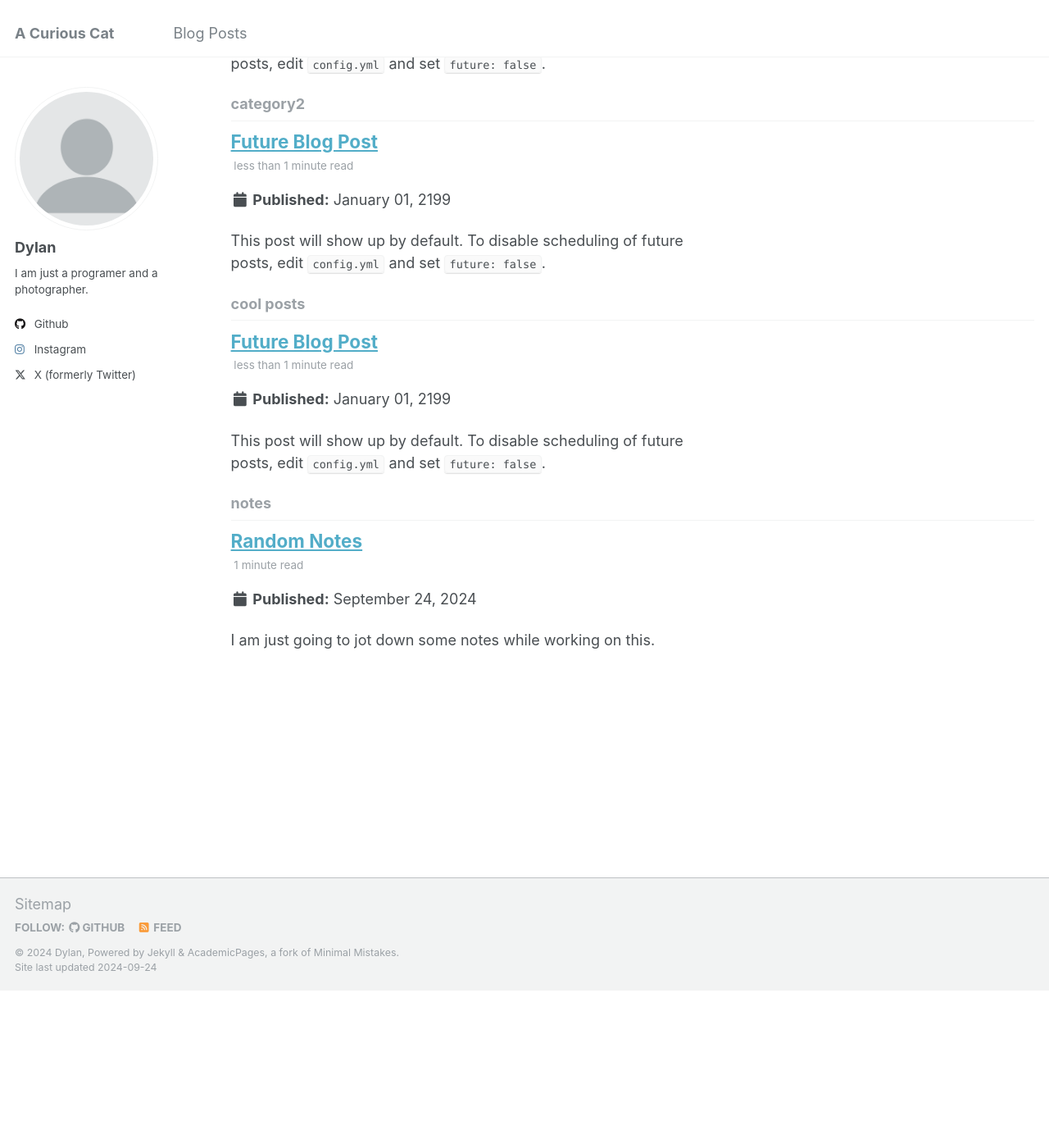
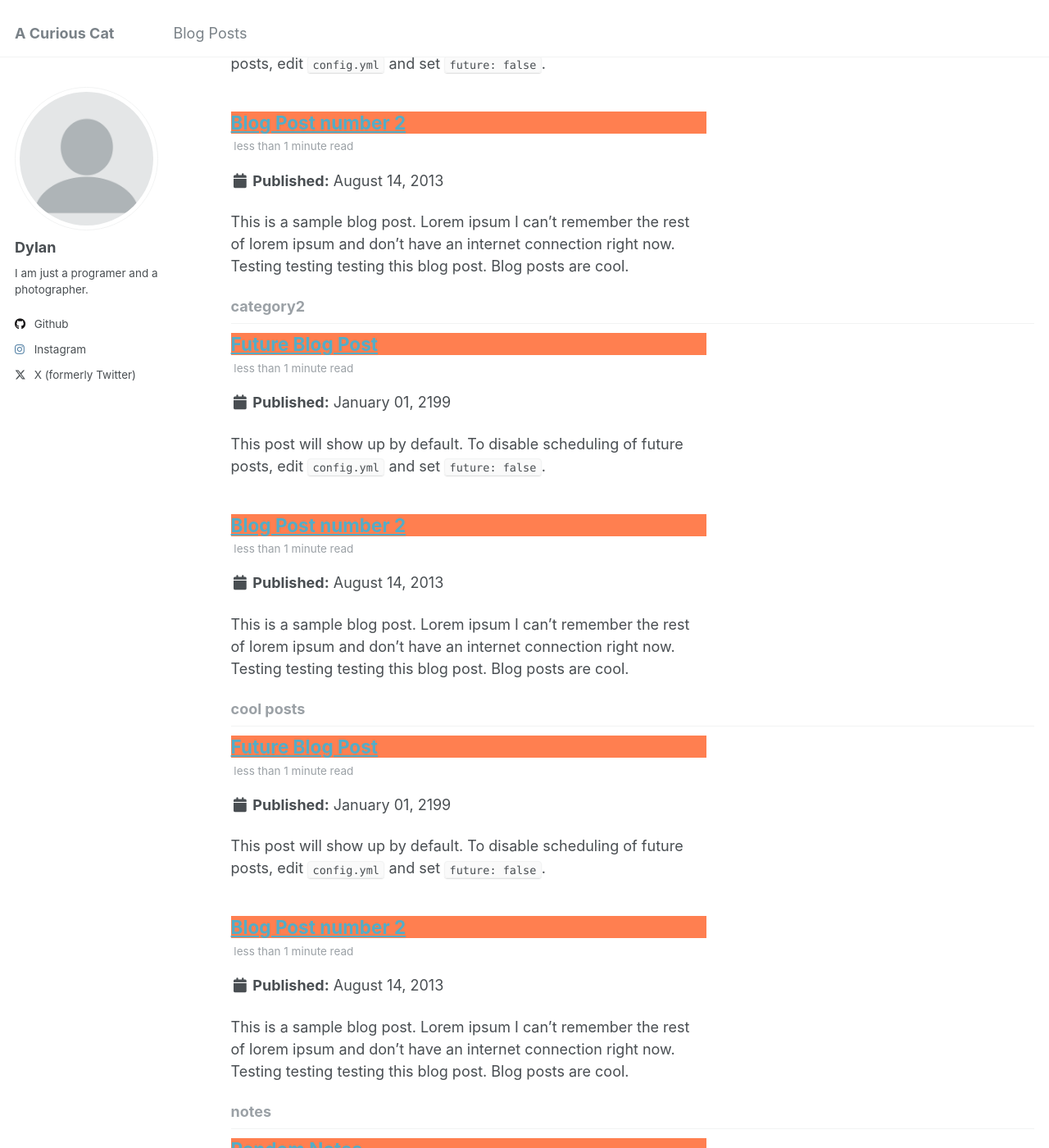
Before and after one commit to mdylantk/mdylantk.github.io, a Jekyll site: the page built from _pages/tag-archive.html, in a window 1280 px wide and 1400 px high, scrolled down 287 px. Shown: the whole window at 82% size. Built offline with Jekyll 4.4.1, drawn with Linux system fonts in a browser that asks for light colours; before the commit the page ends 1495 px from its top, so only the background shows below that.

Commit message:
a test
Just seeing if nothing breaks.

```diff
--- a/_includes/archive-single.html
+++ b/_includes/archive-single.html
@@ -26,6 +26,7 @@
       </div>
     {% endif %}
 
+    <div style="background-color: coral;">
       <h2 class="archive__item-title" itemprop="headline">
         {% if post.link %}
           <a href="{{ post.link }}">{{ title }}</a> <a href="{{ base_path }}{{ post.url }}" rel="permalink"><i class="fa fa-link" aria-hidden="true" title="permalink"></i><span class="sr-only">Permalink</span></a>
@@ -33,6 +34,7 @@
           <a href="{{ base_path }}{{ post.url }}" rel="permalink">{{ title }}</a>
        {% endif %}
       </h2>
+    </div>
 
     {% if post.read_time %}
       <p class="page__meta"><i class="fa fa-clock-o" aria-hidden="true"></i> {% include read-time.html %}</p>
--- /dev/null
+++ b/_posts/2013-08-14-blog-post-2.md
@@ -0,0 +1,20 @@
+---
+title: 'Blog Post number 2'
+date: 2013-08-14
+permalink: /posts/2013/08/blog-post-2/
+tags:
+  - cool posts
+  - category1
+  - category2
+---
+
+This is a sample blog post. Lorem ipsum I can't remember the rest of lorem ipsum and don't have an internet connection right now. Testing testing testing this blog post. Blog posts are cool.
+
+Headings are cool
+======
+
+You can have many headings
+======
+
+Aren't headings cool?
+------
```
Lines whose indentation alone changed are shown as unchanged.
